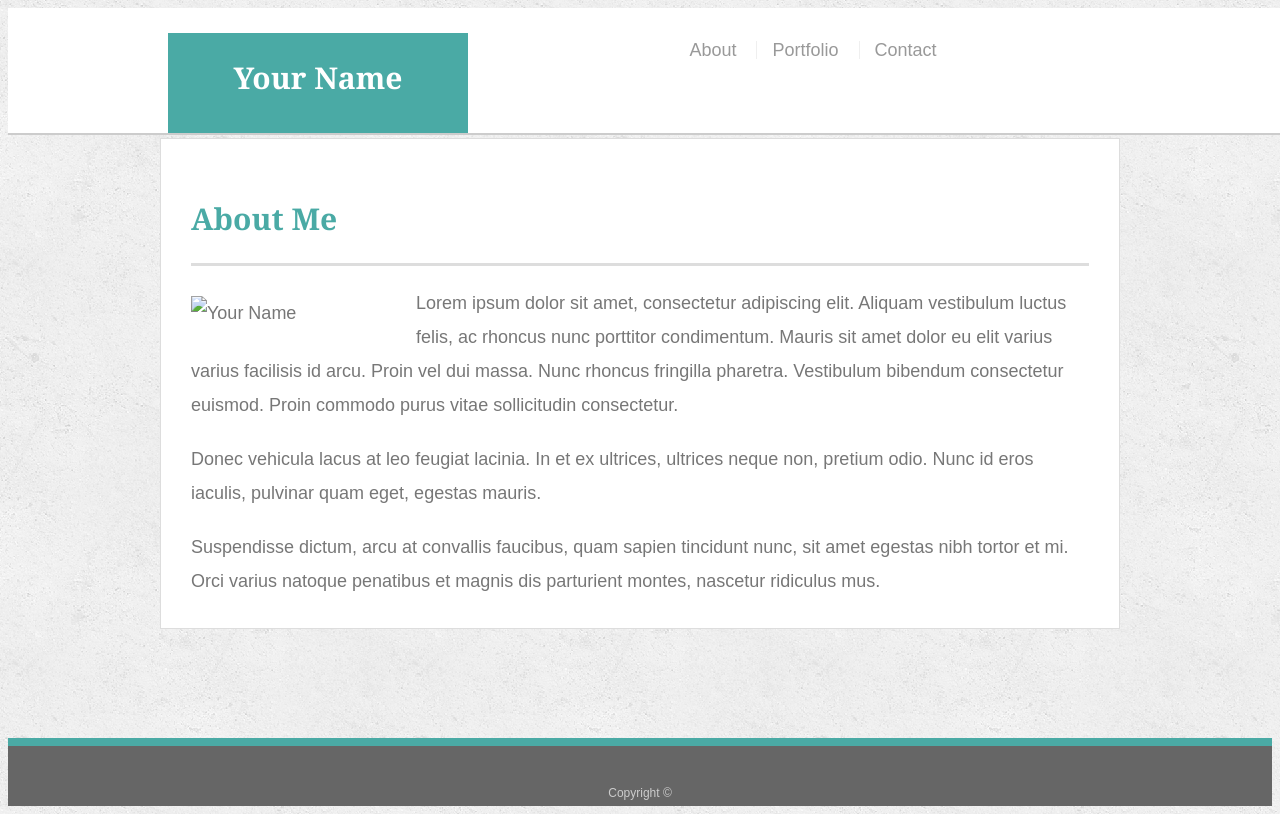
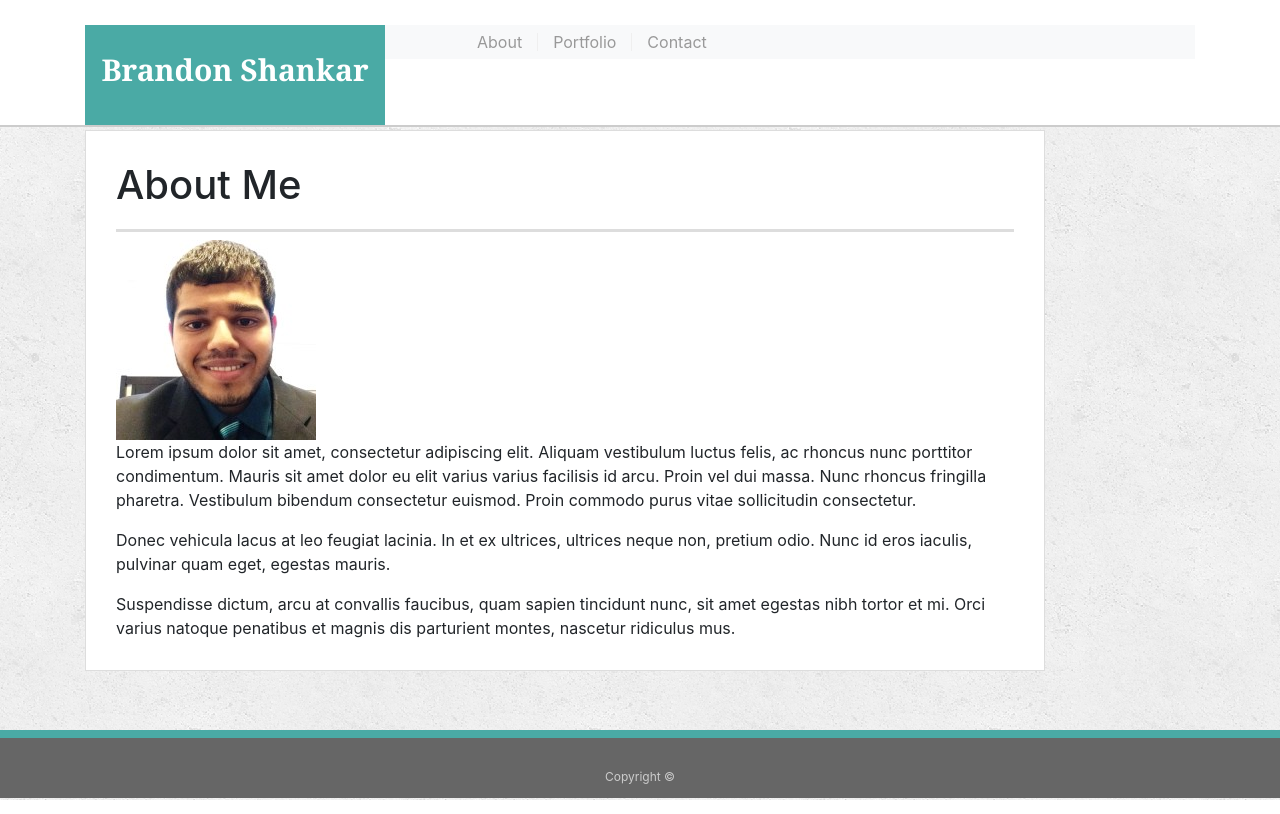
Before and after one commit to brandon123774/Bootstrap-Portfolio, a plain HTML site: page index.html in a window 1280 px wide. Drawn offline with nearby package versions, Linux system fonts and the light colour scheme.

Commit message:
edited navbars to all three links

```diff
--- a/index.html
+++ b/index.html
@@ -5,26 +5,32 @@
   <meta charset="UTF-8">
   <title>About | Your Name</title>
   <link rel="stylesheet" type="text/css" href="assets/css/style.css">
+  <link rel="stylesheet" href="https://maxcdn.bootstrapcdn.com/bootstrap/4.0.0/css/bootstrap.min.css" integrity="sha384-Gn5384xqQ1aoWXA+058RXPxPg6fy4IWvTNh0E263XmFcJlSAwiGgFAW/dAiS6JXm" crossorigin="anonymous">
 </head>
 
 <body>
 
-  <header id="masthead">
-    <div class="container">
-      <a href="index.html" id="logo">Your Name</a>
-      <nav>
-        <a href="index.html">About</a>
-        <a href="portfolio.html">Portfolio</a>
-        <a href="contact.html">Contact</a>
+    <header id="masthead">
+        <div class="container">
+          <a href="index.html" id="logo">Brandon Shankar</a>
+
+    <nav class="navbar navbar-expand-lg navbar-light bg-light">
+        <a class="navbar-brand" href="#"></a>
+        <div class="collapse navbar-collapse" id="navbarNavAltMarkup">
+          <div class="navbar-nav">
+            <a class="nav-item" a href="index.html" href="#">About</a>
+            <a class="nav-item" a href="portfolio.html" href="#">Portfolio</a>
+            <a class="nav-item" a href="contact.html" href="#">Contact</a>
+          </div>
+        </div>
       </nav>
-    </div>
-  </header>
+    </header>
 
   <div id="main-container" class="container">
     <section class="main-section">
       <h1>About Me</h1>
 
-      <img src=".../Bootstrap-Portfolio/assets/images/course-content_02-css-bootstrap_homework_starter_assets_images_cat.jpg" class="auth-image" alt="Your Name">
+      <img src="../Bootstrap-Portfolio/assets/images/0.jpeg" alt="Brandon Shankar">
 
       <p>Lorem ipsum dolor sit amet, consectetur adipiscing elit. Aliquam vestibulum luctus felis, ac rhoncus nunc porttitor condimentum. Mauris sit amet dolor eu elit varius varius facilisis id arcu. Proin vel dui massa. Nunc rhoncus fringilla pharetra. Vestibulum bibendum consectetur euismod. Proin commodo purus vitae sollicitudin consectetur.</p>
 
```
Also changed, not shown: contact.html (+14 -9 lines), assets/images/0.jpeg (added).
